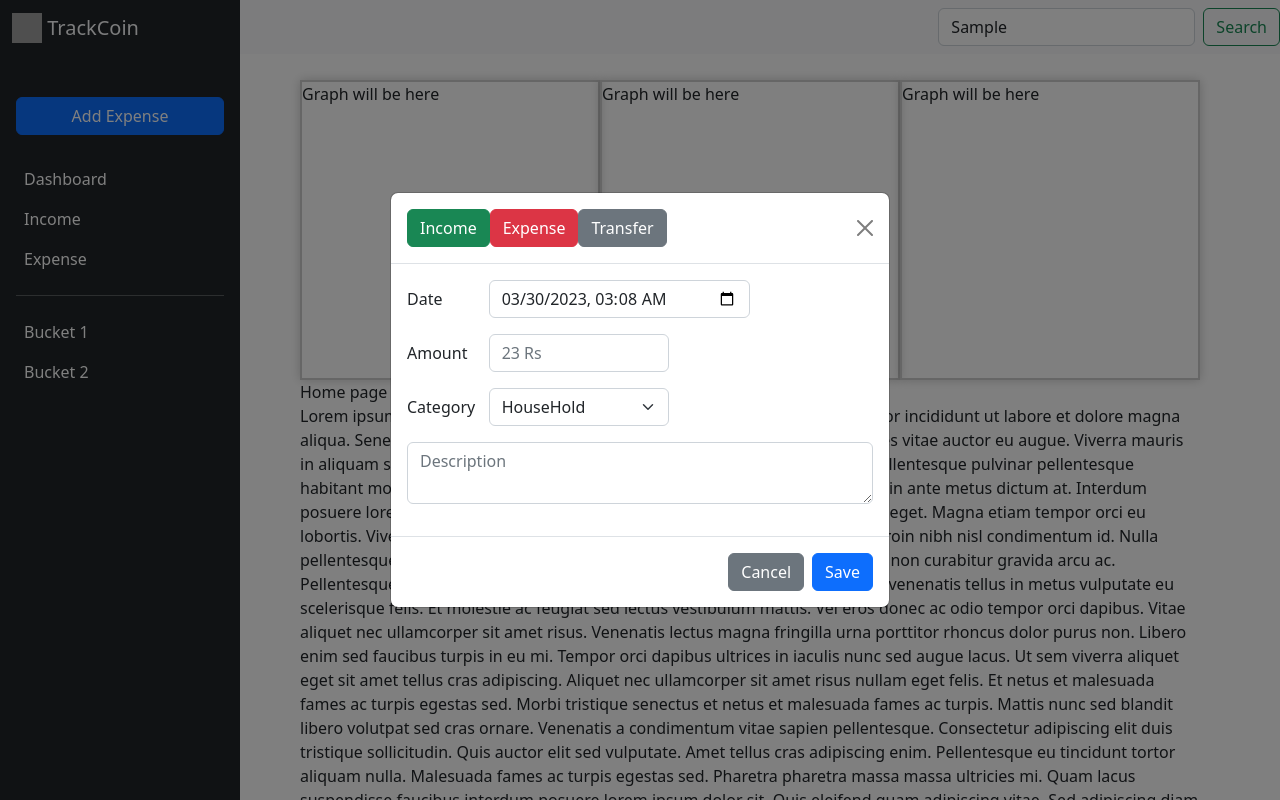
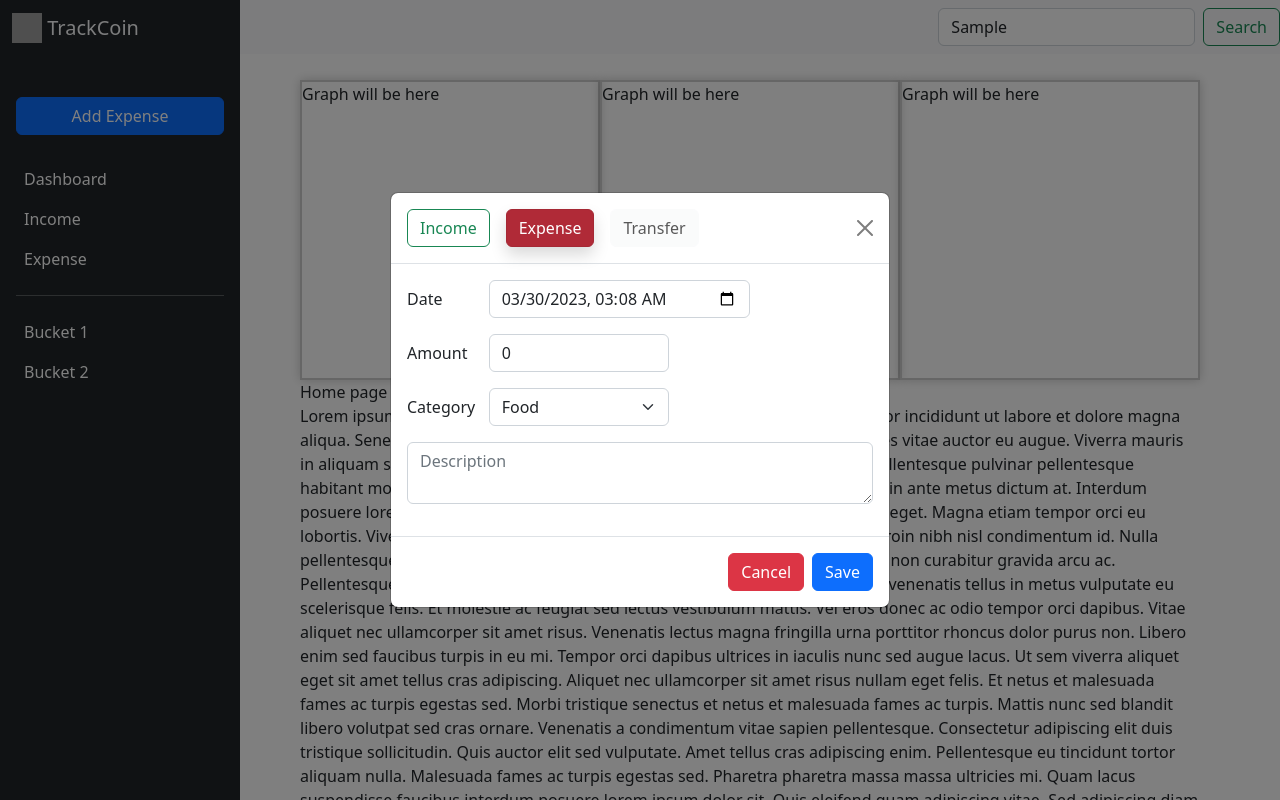
Before and after one commit to evin-wilson/expense-manager, a React (Create React App) app: page / in a window 1280 px wide. Both pictures are taken after typing "Sample" into the empty fields and a click on the button "Add Expense". Shown: the top 800 px of the page. Built offline with nearby package versions, Linux system fonts and the light colour scheme; grey boxes are pictures that could not be loaded.

Commit message:
added button functionality

```diff
--- a/src/compontent/ExpenseModal.jsx
+++ b/src/compontent/ExpenseModal.jsx
@@ -1,13 +1,29 @@
 import Button from 'react-bootstrap/Button';
 import Modal from 'react-bootstrap/Modal';
 import Form from 'react-bootstrap/Form';
-import { useRef } from 'react';
+import { useState, useRef } from 'react';
 import Row from 'react-bootstrap/Row';
 import Col from 'react-bootstrap/Col';
 
-const ExpenseModal = (props) => {
-  const formRef = useRef(null);
+const expenseOption = [
+  { value: 'food', label: 'Food' },
+  { value: 'houseHold', label: 'Household' },
+  { value: 'Social life', label: 'Social life' },
+  { value: 'Health', label: 'Health' },
+  { value: 'Transportation', label: 'Transportation' },
+  { value: 'debt', label: 'Debt' },
+  { value: 'Other', label: 'Other' },
+];
 
+const incomeOption = [
+  { value: 'Salary', label: 'Salary' },
+  { value: 'Credits', label: 'Credits' },
+  { value: 'Allowance', label: 'Allowance' },
+  { value: 'Bonus', label: 'Bonus' },
+  { value: 'Other', label: 'Other' },
+];
+
+const getIsoDateTime = () => {
   const now = new Date();
   const isoDateTime =
     now.getFullYear() +
@@ -19,6 +35,14 @@ const ExpenseModal = (props) => {
     ('0' + now.getHours()).slice(-2) +
     ':' +
     ('0' + now.getMinutes()).slice(-2);
+  return isoDateTime;
+};
+
+const ExpenseModal = (props) => {
+  const [transaction, settransaction] = useState('expense');
+  const formRef = useRef(null);
+
+  const isoDateTime = getIsoDateTime();
 
   const handleSubmit = (e) => {
     e.preventDefault();
@@ -44,9 +68,23 @@ const ExpenseModal = (props) => {
       centered
     >
       <Modal.Header closeButton>
-        <Button variant='success'>Income</Button>
-        <Button variant='danger'>Expense</Button>
-        <Button variant='secondary'>Transfer</Button>
+        <Button
+          variant={transaction === 'income' ? 'success' : 'outline-success'}
+          className={`me-3 ${transaction === 'income' ? 'active shadow' : ''}`}
+          onClick={() => settransaction('income')}
+        >
+          Income
+        </Button>
+        <Button
+          variant={transaction === 'expense' ? 'danger' : 'outline-danger'}
+          className={`me-3 ${transaction === 'expense' ? 'active shadow' : ''}`}
+          onClick={() => settransaction('expense')}
+        >
+          Expense
+        </Button>
+        <Button variant='light' disabled={true}>
+          Transfer
+        </Button>
       </Modal.Header>
       <Modal.Body>
         <Form ref={formRef} id='myForm'>
@@ -67,7 +105,12 @@ const ExpenseModal = (props) => {
               Amount
             </Form.Label>
             <Col sm={5}>
-              <Form.Control type='number' name='amount' placeholder='23 Rs' />
+              <Form.Control
+                type='number'
+                name='amount'
+                defaultValue={0.0}
+                placeholder='23 Rs'
+              />
             </Col>
           </Form.Group>
           <Form.Group as={Row} className='mb-3' controlId='category'>
@@ -76,10 +119,17 @@ const ExpenseModal = (props) => {
             </Form.Label>
             <Col sm={5}>
               <Form.Select name='category' aria-label='Default select example'>
-                <option>HouseHold</option>
-                <option value='1'>Food</option>
-                <option value='2'>Debt</option>
-                <option value='3'>something</option>
+                {transaction === 'income'
+                  ? incomeOption.map((option) => (
+                      <option key={option.value} value={option.value}>
+                        {option.label}
+                      </option>
+                    ))
+                  : expenseOption.map((option) => (
+                      <option key={option.value} value={option.value}>
+                        {option.label}
+                      </option>
+                    ))}
               </Form.Select>
             </Col>
           </Form.Group>
@@ -93,7 +143,7 @@ const ExpenseModal = (props) => {
         </Form>
       </Modal.Body>
       <Modal.Footer>
-        <Button variant='secondary' type='reset' onClick={props.onHide}>
+        <Button variant='danger' type='reset' onClick={props.onHide}>
           Cancel
         </Button>
         <Button variant='primary' type='submit' onClick={handleSave}>
```
